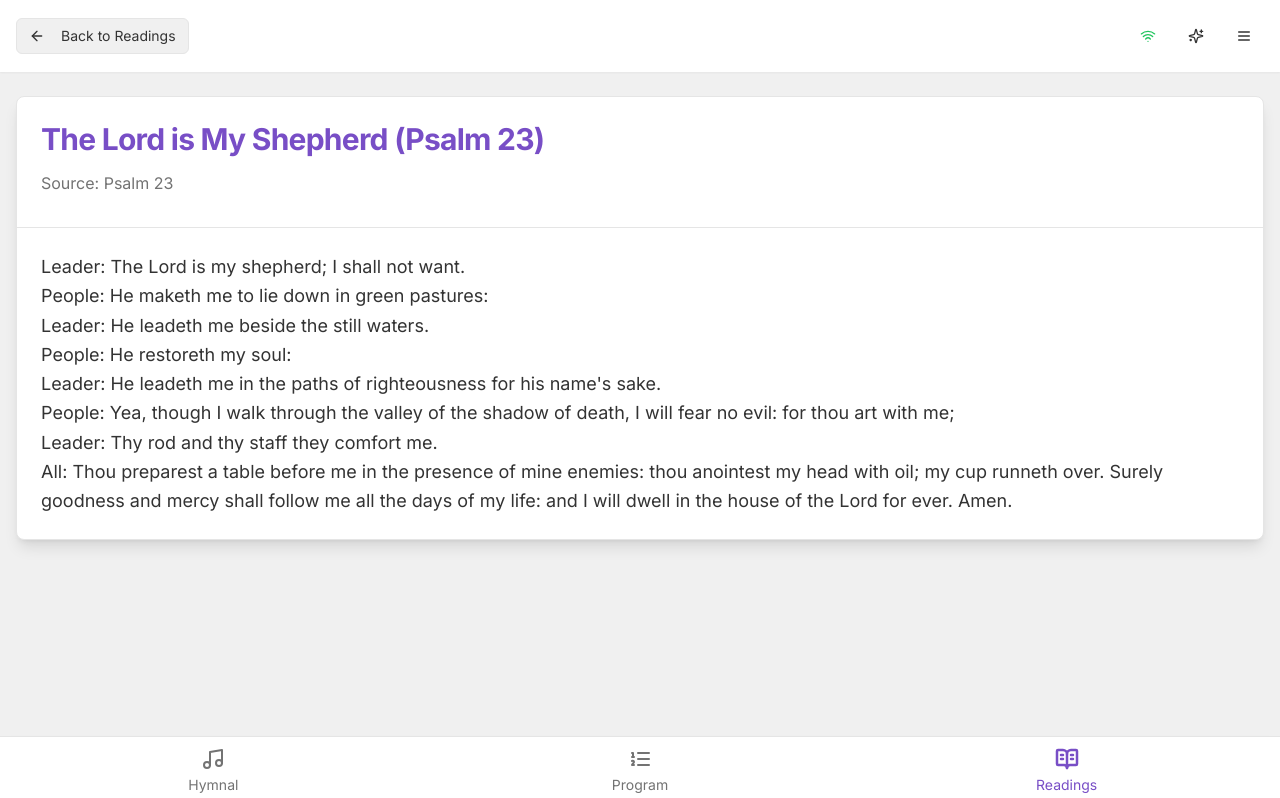
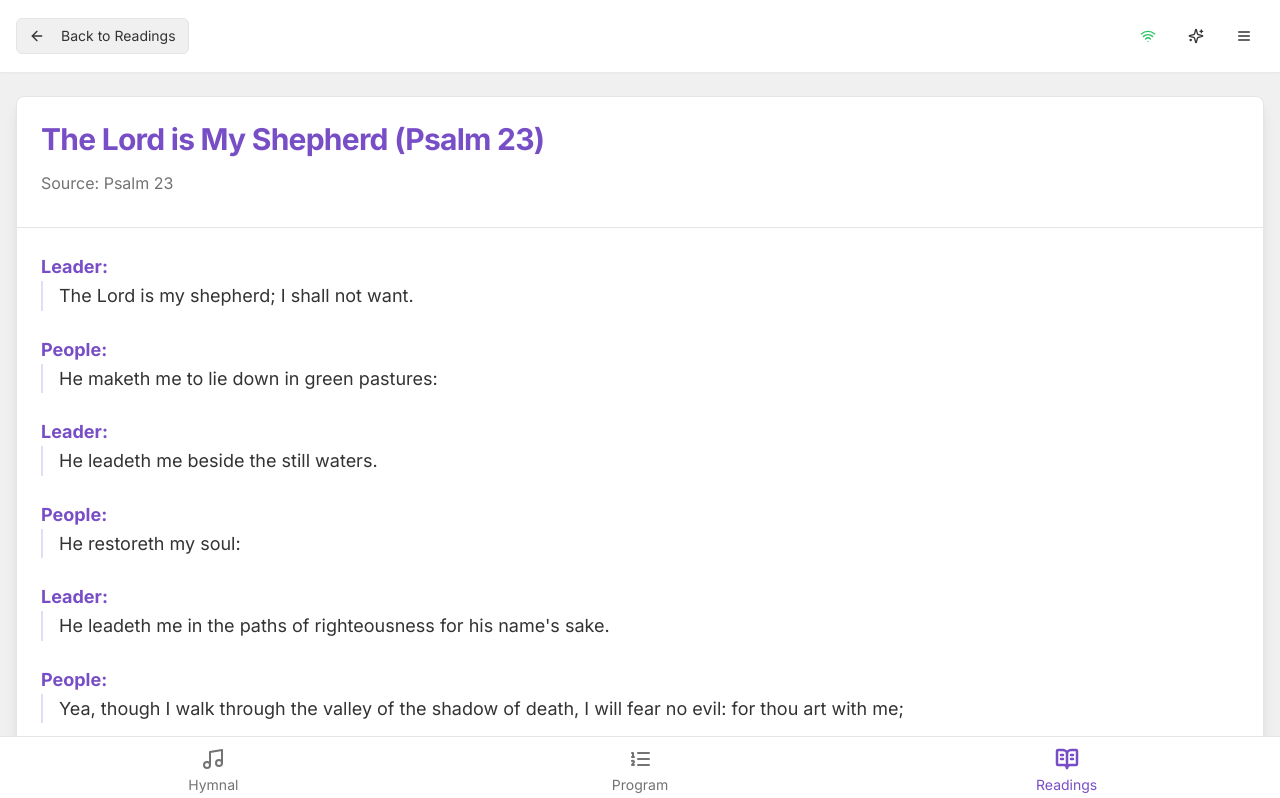
Before and after one commit to bongbongmarkios/offline-app, a Next.js app: page /readings/20001 in a window 1280 px wide. Shown: the top 798 px of the page. Built offline with nearby package versions, Linux system fonts and the light colour scheme; what @genkit-ai/googleai, genkit would draw is missing.

Commit message:
Make the following changes:
,

Find this element:

  <CardContent class

```diff
--- a/src/components/readings/ReadingDetail.tsx
+++ b/src/components/readings/ReadingDetail.tsx
@@ -28,8 +28,21 @@ export default function ReadingDetail({ reading }: ReadingDetailProps) {
         </CardHeader>
         <Separator className="my-2"/>
         <CardContent className="pt-4">
-            <div className="whitespace-pre-line text-foreground leading-relaxed text-lg">
-            {reading.lyrics}
+            <div className="space-y-6 text-lg text-foreground leading-relaxed">
+              {reading.lyrics.split('\n').map((line, index) => {
+                const speakerMatch = line.match(/^(Leader:|People:|All:)\s*/);
+                if (speakerMatch) {
+                  const speaker = speakerMatch[1];
+                  const text = line.substring(speaker.length).trim();
+                  return (
+                    <div key={index}>
+                      <p className="font-semibold text-primary">{speaker}</p>
+                      <p className="pl-4 border-l-2 border-primary/20">{text}</p>
+                    </div>
+                  );
+                }
+                return <p key={index}>{line}</p>;
+              })}
             </div>
         </CardContent>
     </Card>
```
